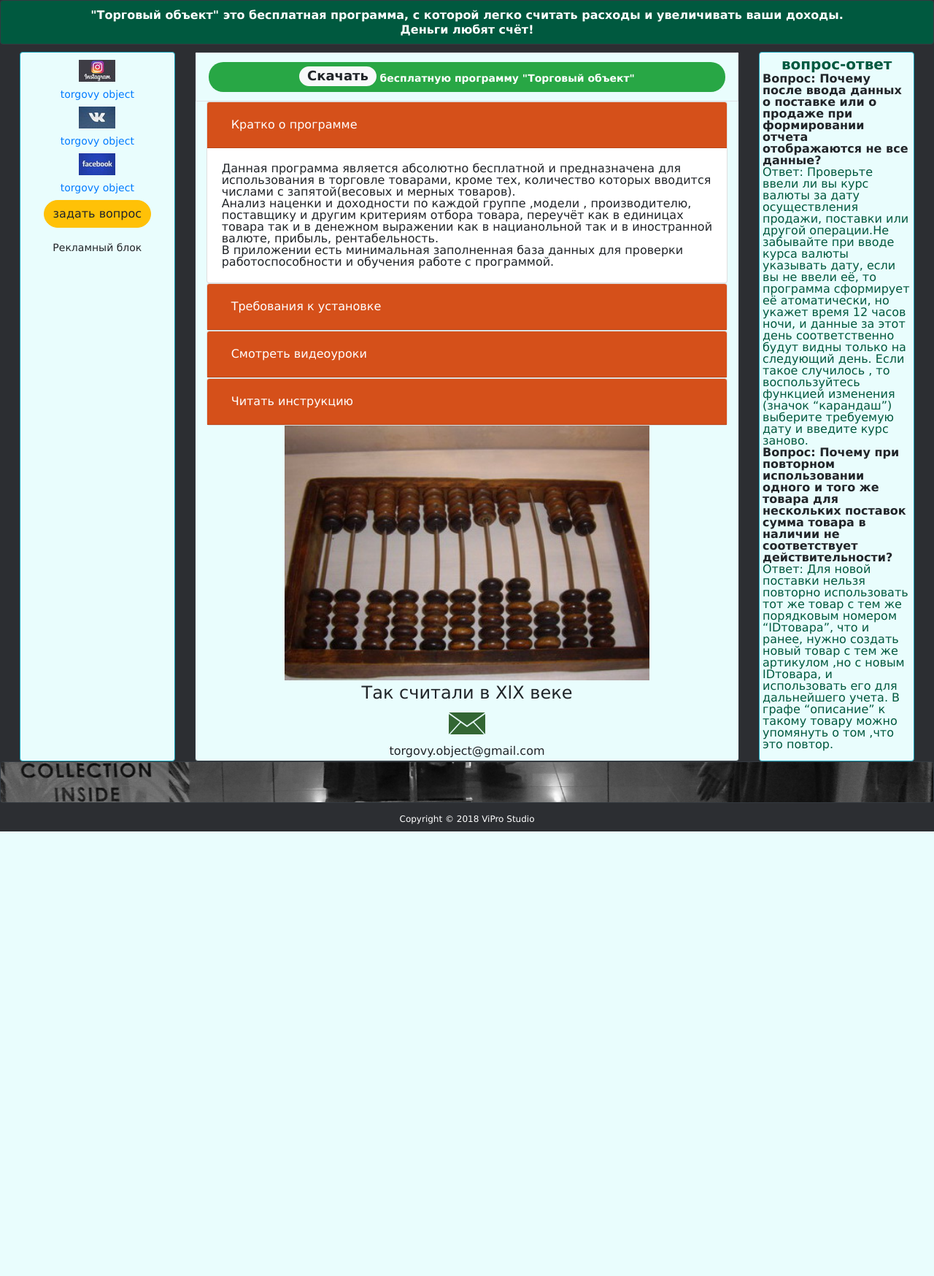
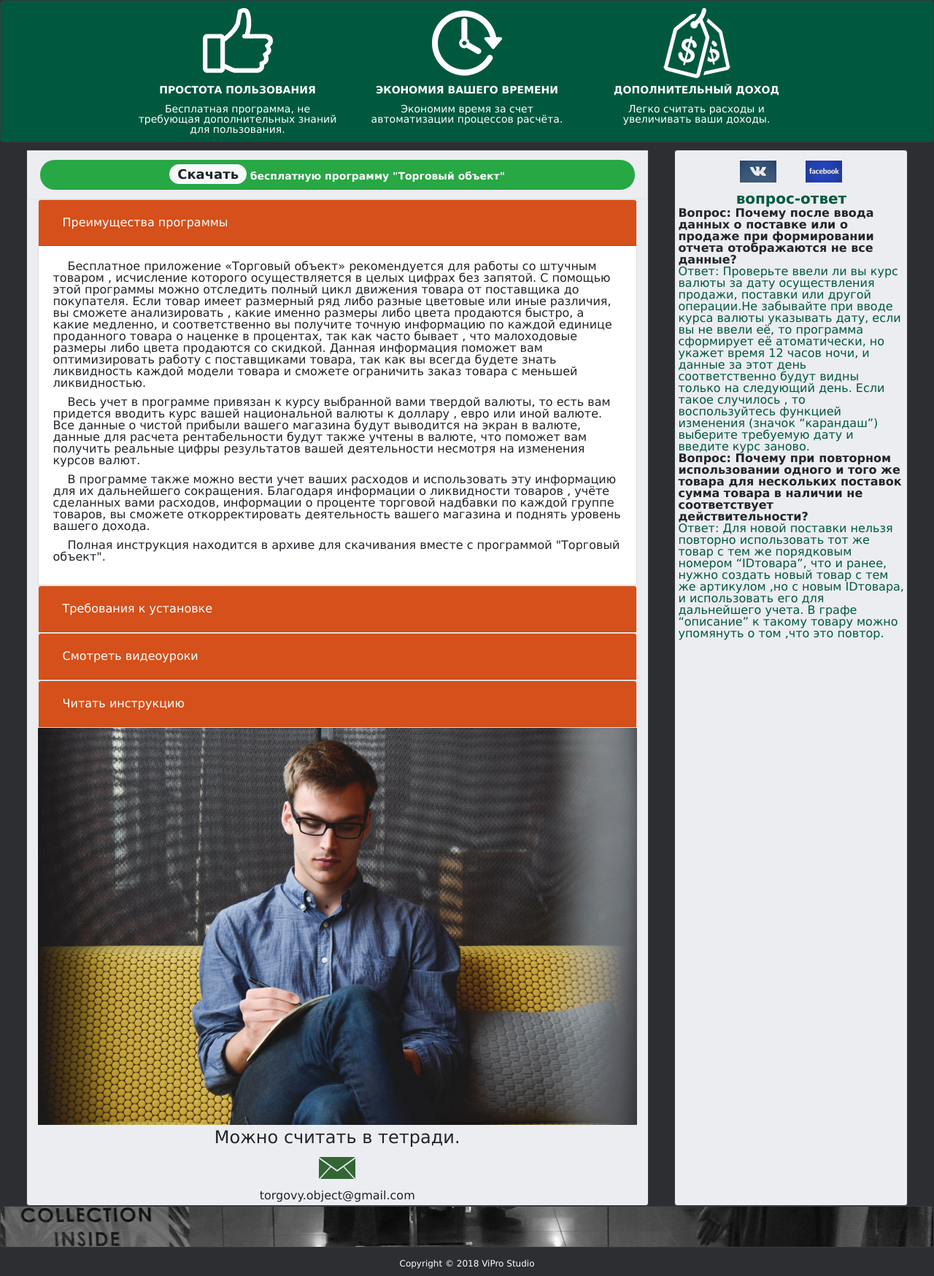
Before and after one commit to viprocompany/viprocompany.github.io, a PHP site: page / in a window 1280 px wide. Shown: the part 236-1984 px from the top of the page at 73% size. Before the commit the page ends 1375 px from the top, so only its background shows below. Run offline with PHP 8.4, Linux system fonts and the light colour scheme; some libraries are stand-ins or nearby versions; some web fonts are replaced.

Commit message:
06
изменен торговый объект

```diff
--- a/torg/css/style.css
+++ b/torg/css/style.css
@@ -23,6 +23,17 @@ body {
     background-color:#00593F;
     margin:  0 auto 0 auto;
   }
+  .legend h4 {
+    padding-bottom: 5px;
+    margin:  5px;
+  }
+
+  .legend{
+    padding: 10px;
+    background-color:#00593F;
+    margin:  0 auto 0 auto;
+  }
+
   .content{
    height:auto ;
    margin-top: 20px;
@@ -31,7 +42,7 @@ body {
 
  }
  .colorContent{
-  background-color:#E9FDFD;
+  background-color:#EBEDF1;
 /*  background-color:#EDFFFF;*/
 }
 
@@ -60,13 +71,20 @@ body {
   text-decoration: none;
 
 }
+.card-body p{
+text-indent: 20px;
+margin-bottom: 10px;
+}
+
 .carousel {
   height:auto !important;
 }
 .carousel-inner img {
   display: block;
-  max-width: 500px !important;
-  max-height:350px !important;
+  max-width: 1000px !important;
+  max-height: 662px !important;
+  /* max-width: auto ;
+  max-height: auto ; */
   margin: 0 auto;
 
 }
@@ -119,21 +150,21 @@ body {
   width: 50px;
   height: 30px;
   display: block;
-  margin:  10px auto 10px auto;
+  margin:  10px 20px 10px auto;
 }
 #instagram{
   background: url('../img/instagram.jpg') no-repeat;
   width: 50px;
   height: 30px;
   display: block;
-  margin:  10px auto 10px auto;
+  margin:  10px auto 10px 10px;
 }
 #facebook{
   background: url('../img/facebook.jpg') no-repeat;
   width: 50px;
   height: 30px;
   display: block;
-  margin:  10px auto 10px auto;
+  margin:  10px auto 10px 20px;
 }
 
 .sideLeft {
--- a/torg/index.html
+++ b/torg/index.html
@@ -19,21 +19,33 @@
 
 		<!--БЛОК ХЕДЕР-->
 		<header class="row  border-dark border  cont header  " >
-			<img src="img/header2_1.jpg" alt="магазин" class="rounded img-fluid float-center header-image">
+			<img src="img/header2_1.jpg" alt="бесплатное програмное обеспечение Торговый объект бесплатная программа" class="rounded img-fluid float-center header-image">
 		</header>
 
 
 		<!-- БЛОК ЛЕГЕНДА -->
 		<!--описание-->
-		<div class="row border border-dark rounded mg-auto  cont legend">
-			<div class="col-12">
-				<h4 class="text-center legend-text">"Торговый объект" это  бесплатная программа,  с которой легко считать расходы и увеличивать ваши доходы. <br>Деньги любят счёт!</h4>
+		<div class="row border border-dark rounded   cont legend justify-content-center text-center" >
+			<div class="col-12 col-sm-4 col-md-3 col-lg-3">
+				<img src="img/img_1.png" alt="" class="img-fluid">
+				<h4 class="text-center legend-text text-uppercase">Простота пользования</h4>
+				<p>Бесплатная программа, не требующая  дополнительных знаний для пользования.</p>
+			</div>
+			<div class="col-12 col-sm-4 col-md-3 col-lg-3">
+				<img src="img/img_2.png" alt="" class="img-fluid">
+				<h4 class="text-center legend-text text-uppercase">Экономия вашего времени</h4>
+				<p>Экономим время за счет автоматизации процессов расчёта.</p>
+			</div>
+			<div class="col-12 col-sm-4 col-md-3 col-lg-3">
+				<img src="img/img_3.png" alt="" class="img-fluid">
+				<h4 class="text-center legend-text text-uppercase">Дополнительный доход</h4>
+				<p>Легко считать расходы и увеличивать ваши доходы.</p>
 			</div>
 		</div>
 		<!--БЛОК КОНТЕНТ-->
-		<section class="row cont content" >
+		<section class="row cont content " >
 			<!--КОНТЕНТ центр глючат скобки в Sublime-->
-		<article class="col-12  col-md-7 order-md-2 ml-auto mr-auto d-flex flex-column  border-dark border  rounded colorContent"  >
+		<article class="  col-md-8  ml-auto mr-auto d-flex flex-column  border-dark border  rounded colorContent"  >
 				<!--кнопка-->
 				<div class="row border downald" >
 					<div class="col-12">
@@ -41,7 +53,7 @@
 							<span class="badge badge-light badge-pill ">Скачать</span>
 							<span style="color:#ffffff;">бесплатную программу "Торговый объект"</span>
 						</button>		 -->
-						<a href="http:/torgovy-object.ucoz.net/load/0-0-0-8-20/" class="btn bg-success btn-xl btn-block btn-rounded downaldButton  downald-text" id="DownaldButton" role="button" aria-pressed="true" onclick="yaCounter52456744.reachGoal('DownaldButton'); return true;">
+						<a href="http://torgovy-object.ucoz.net/load/0-0-0-8-20/" class="btn bg-success btn-xl btn-block btn-rounded downaldButton  downald-text" id="DownaldButton" role="button" aria-pressed="true" onclick="yaCounter52456744.reachGoal('DownaldButton'); return true;">
 
 							<span class="badge badge-light badge-pill ">Скачать</span>
 							<span style="color:#ffffff;">бесплатную программу "Торговый объект"</span>
@@ -54,14 +66,15 @@
 						<div class="card">
 							<div class="card-header" id="headingOne">
 								<h5>
-									<button class="btn btn-link" data-toggle="collapse" data-target="#collapseOne" aria-expanded="true" aria-controls="collapseOne">Кратко о программе</button>
+									<button class="btn btn-link" data-toggle="collapse" data-target="#collapseOne" aria-expanded="true" aria-controls="collapseOne">Преимущества программы</button>
 								</h5>
 							</div>
 							<div class="collapse show" id="collapseOne" aria-labelledby="headingOne" data-parent="#accordion">
 								<div class="card-body">
-									<p>Данная программа является абсолютно бесплатной и предназначена для использования в торговле товарами, кроме тех, количество которых 	вводится числами с запятой(весовых и мерных товаров).</p>
-									<p>Анализ наценки и доходности по каждой группе ,модели , производителю, поставщику и другим критериям отбора товара, переучёт как в единицах товара так и в денежном выражении как в нацианольной так и в иностранной валюте, прибыль, рентабельность.</p>
-									<p>  В приложении есть минимальная заполненная база данных для проверки работоспособности и обучения работе с программой.  </p>
+									<p>Бесплатное приложение «Торговый объект»  рекомендуется для работы со штучным товаром , исчисление которого осуществляется в целых цифрах без запятой. С помощью этой  программы можно отследить полный  цикл движения товара от поставщика до покупателя.  Если товар имеет размерный ряд либо разные цветовые или иные различия,  вы сможете анализировать , какие именно размеры либо цвета продаются быстро, а какие медленно, и соответственно   вы получите точную информацию по каждой единице проданного товара о наценке в процентах, так как часто бывает , что малоходовые размеры либо цвета продаются со скидкой.  Данная информация поможет вам оптимизировать работу с поставщиками товара, так как вы всегда будете знать ликвидность каждой модели товара и сможете ограничить заказ товара с меньшей ликвидностью.</p>
+									<p>Весь учет в программе привязан к курсу выбранной вами твердой  валюты,  то есть вам придется вводить курс вашей национальной валюты к доллару , евро или иной  валюте.  Все данные о чистой прибыли вашего магазина будут выводится на экран  в валюте,  данные для расчета  рентабельности будут также учтены в валюте, что поможет вам получить реальные цифры результатов вашей деятельности несмотря на изменения курсов валют.</p>
+									<p>В программе также можно вести учет ваших расходов и  использовать эту информацию для их дальнейшего сокращения. Благодаря информации о ликвидности товаров , учёте сделанных вами расходов,  информации о проценте торговой надбавки по каждой группе товаров, вы сможете откорректировать  деятельность вашего магазина и поднять уровень вашего дохода.</p>
+									<p>Полная инструкция находится в архиве для скачивания вместе с программой "Торговый объект".</p>
 								</div>
 							</div>
 						</div>
@@ -73,10 +86,13 @@
 							</div>
 							<div class="collapse"  id="collapseTwo" aria-labelledby="headingTwo" data-parent="#accordion">
 								<div class="card-body">
-									<p> Данный проект создан для работы при условии , что на вашем компьютере установлено програмное обеспечение Майкрософт Офис  2007 или более новая версия и компонент этой программы  Access.</p>
-									<p>	Запускается файлом WpfAppTO.exe из каталога без установки, после копирования всей папки "torgovy_object_2019_релиз" из архива в любое удобное место на компьютере. </p>
-									<p>	Размер распакованного приложения 8 МБ + 7МБ файл для заполнения новой базы. Размер запакованного архива для скачивания 9,5МБ. Пароль для входа в программу в файле "пароль".
+									<p>Для работы данной программы на вашем компьютере необходима операционная система Windows XP, 7,   либо поздняя, а также приложение  Microsoft Office 2007  или более позднее с компонентом  Access. Данное программное обеспечение установлено у абсолютного большинства пользователей , но лучше это проверить нажав кнопку «ПУСК» в левом нижнем углу экрана, выбрать «все программы» , и выбрав папку «Microsoft Office» проверить в ней наличие компонента(обычно верхняя строка списка в папке)  Microsoft Office Access . При отсутствии  Access его нужно установить из источника установки вашего пакета Microsoft Office.
 									 </p>
+									<p>	Запустить программу можно сразу из папки , установка в систему компьютера не требуется, так как программа «Торговый объект» использует  Microsoft Office Access для работы с вашей базой данных.  Также в архиве с программой находится файл учебной базой данных с небольшим количеством  введенной информации , для того  чтобы вы могли потренироваться использовать функции программы  перед началом работы. Пользоваться программой можно непосредственно с носимых накопителей информации типа флешки.
+									</p>
+									<p>Программа прошла проверку в работе в течении года, в результате чего доказала свою работоспособность.  Так как программа «Торговый объект» использует  Microsoft Office Access , то её функционал немного ограничен по сравнению с другими похожими либо бухгалтерскими программами, но простота пользования и подключения  к  компьютеру позволит работать с ней гораздо большему количеству пользователей.
+									</p>
+									<p>Полная инструкция находится в архиве для скачивания вместе с программой "Торговый объект".</p>
 								</div>
 							</div>
 						</div>
@@ -108,9 +124,12 @@
 							<div class="collapse" id="collapseFour" aria-labelledby="headingFour"
 							data-parent="#accordion">
 							<div class="card-body">
-								<div data-spy="scroll" data-target="#navbar2"
-								style="position:relative; height:800px; overflow: auto;">
-								<nav id="navbar2" class="navbar navbar-light bg-light">
+							<p>Данная инструкция также есть в архиве для скачивания вместе с программой "Торговый объект".</p>
+								<iframe src="img/info.pdf" width="100%" height="100%" style="position:relative; height:800px; overflow: auto;">	</iframe>
+								<!-- <div data-spy="scroll" data-target="#navbar2"
+								style="position:relative; height:800px; overflow: auto;">	 -->
+
+				<!-- 				<nav id="navbar2" class="navbar navbar-light bg-light">
 									<a class="navbar-brand" href="#">Navbar</a>
 									<ul class="nav nav-pills">
 										<li class="nav-item">
@@ -129,8 +148,8 @@
 											</div>
 										</li>
 									</ul>
-								</nav>
-
+								</nav>	 -->
+							<!--
 								<h5 id="sol">sol</h5>
 								<p>There are many variations of passages of Lorem Ipsum available,</p>
 								<p>There are many variations of passages of Lorem Ipsum available,</p>
@@ -141,9 +160,9 @@
 								<h5 id="two">two</h5>
 								<p>	There are many variations of passages of Lorem Ipsum available,</p>
 								<p>There are many variations of passages of Lorem Ipsum available,</p>
-								<h5 id="end">end</h5>
+								<h5 id="end">end</h5> -->
 
-							</div>
+							<!-- </div>	 -->
 						</div>
 					</div>
 				</div>
@@ -158,16 +177,16 @@
 			</ol>
 			<div class="carousel-inner">
 				<div class="carousel-item active">
-					<img src="img/1.jpg" class="d-block w-100" alt="счеты">
-					<div><p>Так считали в XlX веке</p></div>
+					<img src="img/1_.jpg" class="d-block w-100" alt="счеты">
+					<div><p>Можно считать в тетради.</p></div>
 				</div>
 				<div class="carousel-item">
-					<img src="img/2.jpg" class="d-block w-100" alt="калькулятор">
-					<div>	<p>Так считали в XX веке</p></div>
+					<img src="img/2_.jpg" class="d-block w-100" alt="калькулятор">
+					<div>	<p>Но лучше на компьютере !</p></div>
 				</div>
 				<div class="carousel-item">
-					<img src="img/3.jpg" class="d-block w-100" alt="программа">
-					<div><p>Так можно считать сейчас!</p></div>
+					<img src="img/3_.jpg" class="d-block w-100" alt="программа">
+					<div><p>Попробуйте считать так !</p></div>
 				</div>
 			</div>
 		</div>
@@ -182,7 +201,7 @@
 		</div>
 	</article>
 		<!--КОНТЕНТ левая часть -->
-		<aside class="col-3 col-md-2 order-md-1  ml-auto text-center  border border-info  rounded colorContent sideLeft" >
+	<!-- 	<aside class="col-3 col-md-2 order-md-1  ml-auto text-center  border border-info  rounded colorContent sideLeft" >
 
 			<div  id="instagram">
 			</div>
@@ -197,20 +216,35 @@
 			<div  id="facebook">
 			</div>
 			<div class="row" id="face">
-				<p><a href="#">torgovy object</a></p>
+				<p><a href="#" id="face"></a></p>
 			</div>
-			<div class="row ">
-				<div class=" contact">
+
+			<div class="row" id="reklama">
+				<p>Рекламный блок</p>
+			</div>
+    </aside> -->
+
+		<!--КОНТЕНТ правая часть-->
+		<aside class=" col-md-3   p-1  mr-auto    border-dark border  rounded colorContent sideRight" >
+			<div class=" row social text-center">
+				<a href="https://vk.com/public179707307#vk" id="vkontakte" ></a>
+				<a href="https://www.facebook.com/%D0%A2%D0%BE%D1%80%D0%B3%D0%BE%D0%B2%D1%8B%D0%B9-%D0%BE%D0%B1%D1%8A%D0%B5%D0%BA%D1%82-404213143476467/" id="facebook" ></a>
+				<!-- <a href="#instagram" id="instagram" ></a> -->
+			</div>
+		<!-- 	<div class="row ">
+				<div class=" contact"> -->
 					<!-- Button trigger modal -->
-					<div class="mx-auto">
+		<!-- 			<div class="mx-auto">
 						<p><button type="button" class="btn btn-warning  btn-rounded autorButton" data-toggle="modal" data-target="#ModalF">
-						задать вопрос</button></p> <!-- data-toggle="modal"  запрограммированное в Bootstrap по умолчанию модальное окно с ID нашего окна data-target="#Modal"-->
+						задать вопрос</button></p> --> <!-- data-toggle="modal"  запрограммированное в Bootstrap по умолчанию модальное окно с ID нашего окна data-target="#Modal"-->
 						<!-- Modal -->
-					</div>
-        <div class="modal fade" id="ModalF">  <!-- fade окно изначально скрыто -->
-  			<div class="modal-dialog modal-dialog-center modal-dialog-lg"> <!-- диалоговое окно можно добавить позиционирование modal-dialog-center и размер modal-dialog-lg или sm -->
-  				<div class="modal-content"> <!-- задает размеры окна -->
-  					<div class="modal-header">
+				<!-- 	</div>
+					<div class="modal fade" id="ModalF">   -->
+						<!-- fade окно изначально скрыто -->
+						<!-- <div class="modal-dialog modal-dialog-center modal-dialog-lg rounded "> --> <!-- диалоговое окно можно добавить позиционирование modal-dialog-center и размер modal-dialog-lg или sm -->
+							<!-- <div class="modal-content  border-light border  rounded" > -->
+							 <!-- задает размеры окна -->
+<!-- 								<div class="modal-header">
 									<h5 class="modal-title">Заполните форму и отправьте сообщение</h5>
 								</div>
 								<div class="modal-body">
@@ -239,14 +273,7 @@
 						</div>
 					</div>
 				</div>
-      </div>
-			<div class="row" id="reklama">
-				<p>Рекламный блок</p>
-			</div>
-    </aside>
-
-		<!--КОНТЕНТ правая часть-->
-		<aside class="col-9 col-md-2 order-md-3  p-1  mr-auto    border-info border  rounded colorContent sideRight" >
+			</div> -->
 			<div id="faq"></div>
 			<h4>вопрос-ответ</h4>
 			<dt>Вопрос: Почему после ввода данных о поставке или о продаже при формировании отчета отображаются не все данные?</dt>
@@ -257,7 +284,14 @@
 	</section>
 	<!--ПОДВАЛ-->
 	<footer class="row  footer text-center" >
-			<img src="img/footer2.jpg" alt="" class="rounded img-fluid float-center border-dark border">
+
+	<!-- 	 <div class=" row social text-center">
+				<a href="#vk" id="vkontakte" alt="vkontakte"></a>
+				<a href="#facebook"id="facebook" alt="facebook"></a>
+				<a href="#instagram" id="instagram" alt="instagram"></a>
+		</div>	 -->
+
+		<img src="img/footer2.jpg" alt="бесплатное програмное обеспечение Торговый объект бесплатная программа" class="rounded img-fluid float-center border-dark border">
 	</footer>
   <!--БЛОК АВТОР-->
   <div class="copyright text-center">
```
Also changed, not shown: other parts of torg/css/style.css (+90 -2 lines), torg/css/typography.css (+6 -1 lines), torg/img/1_.jpg (added), torg/img/2_.jpg (added), torg/img/3_.jpg (added), torg/img/facebook.png (added), torg/img/favicon.ico, torg/img/instagram.png (added), 1 other file. Lines whose indentation alone changed are shown as unchanged.
